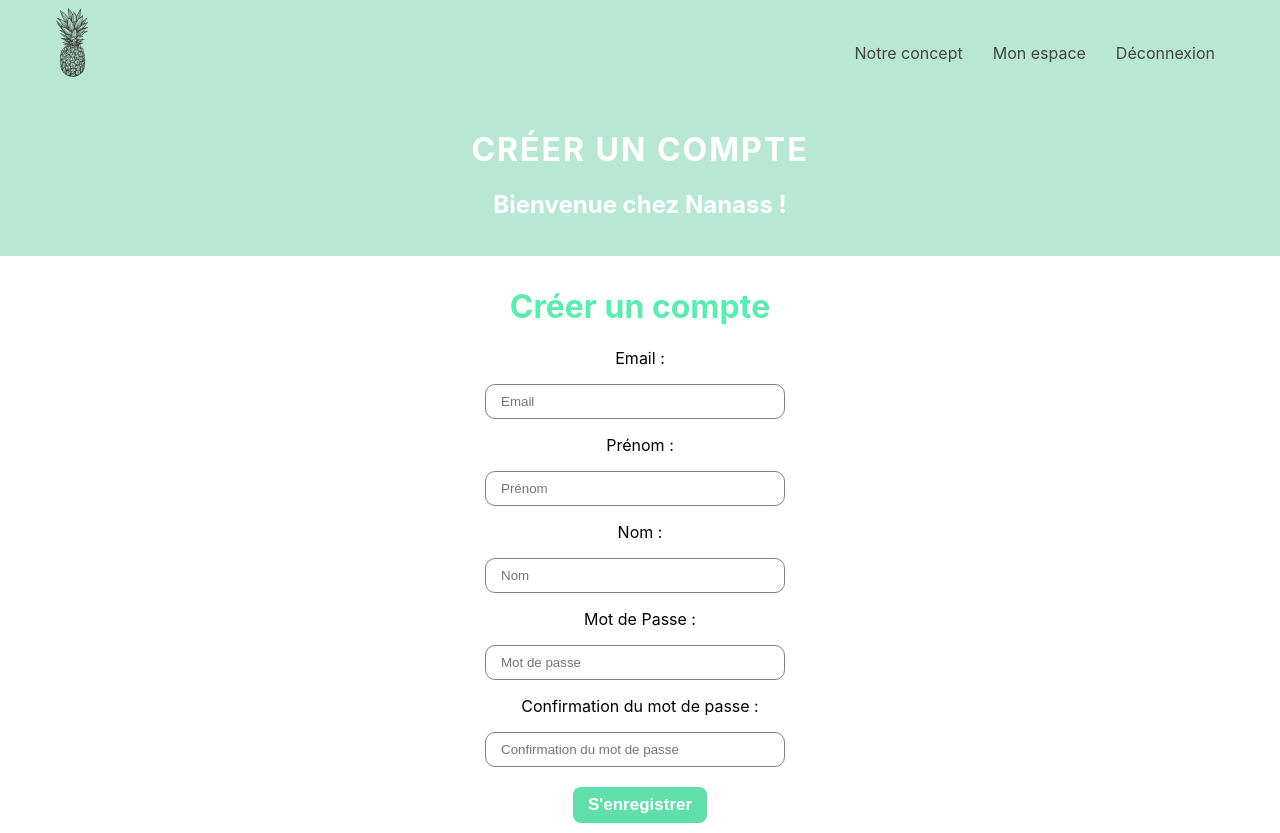
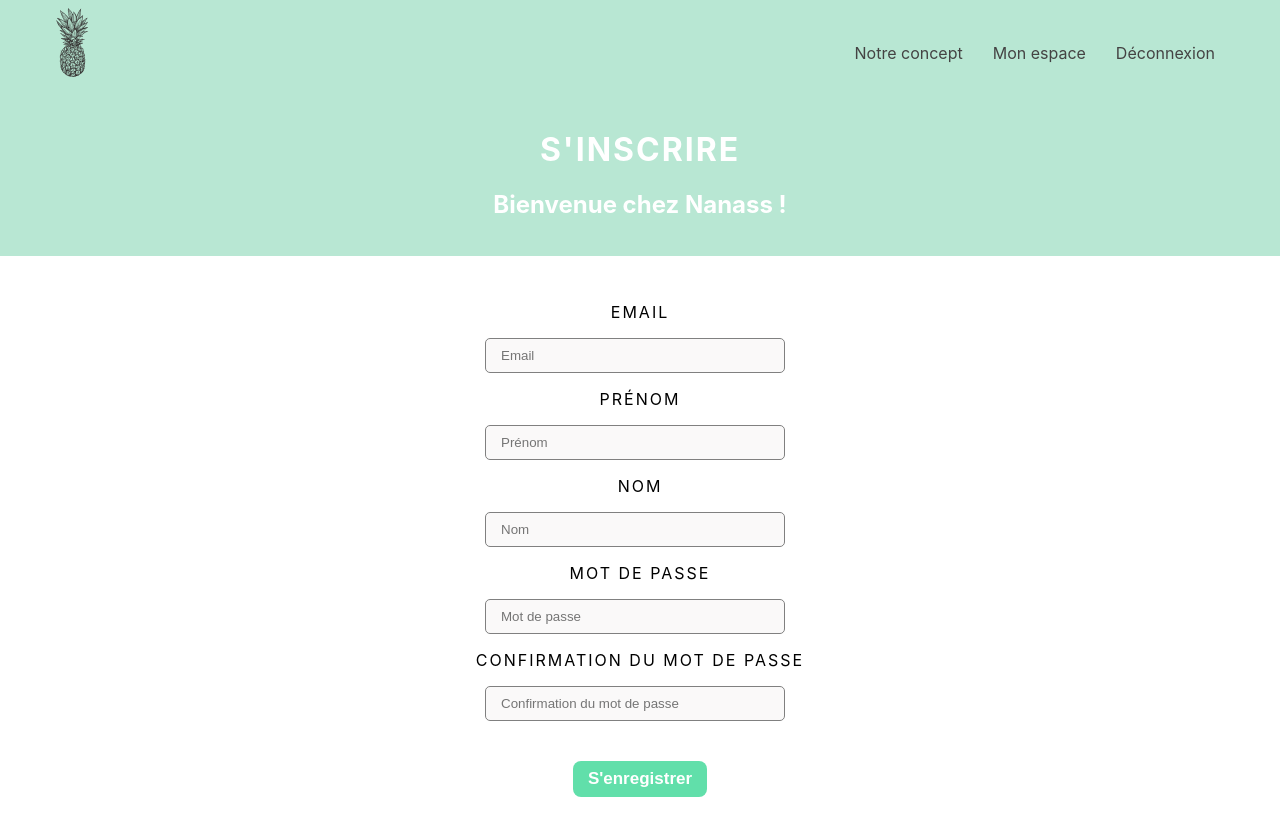
Before and after one commit to mariedx/Nanass, a Next.js app in the folder client/: page /registrations/signup in a window 1280 px wide. Built offline with nearby package versions, Linux system fonts and the light colour scheme.

Commit message:
adding layout and styling

```diff
--- a/client/src/components/FormSignup/formsignup.module.scss
+++ b/client/src/components/FormSignup/formsignup.module.scss
@@ -1,9 +1,5 @@
 .FormSignup {
   text-align: center;
-  padding: 10px;
+  padding: 30px;
   margin: auto;
 }
-
-.h1 {
-  color: #5DECB0;
-}
--- a/client/src/components/FormSignup/index.jsx
+++ b/client/src/components/FormSignup/index.jsx
@@ -32,9 +32,6 @@ const FormSignup = () => {
 
   return (
     <div className={styles.FormSignup}>
-      <div className={styles.h1}>
-        <h1>Créer un compte</h1>
-      </div>
       <Input
         title="Email"
         type="registration"
@@ -57,7 +54,7 @@ const FormSignup = () => {
         placeholder="Nom"
       />
       <Input
-        title="Mot de Passe"
+        title="Mot de passe"
         type="registration"
         handleChange={handlePassword}
         value={passwordValue}
@@ -71,6 +68,7 @@ const FormSignup = () => {
         placeholder="Confirmation du mot de passe"
       />
       <br />
+      <br />
       <Button
         title="S'enregistrer"
         type="primary"
--- a/client/src/components/Input/index.jsx
+++ b/client/src/components/Input/index.jsx
@@ -11,8 +11,10 @@ const Input = (props) => {
   } = props;
 
   return (
-    <div className="Input">
-      <p className="Input__title">{title} :</p>
+    <div className={styles.Input}>
+      <p className={styles.Input__title}>
+        {title}
+      </p>
       <input
         className={classnames({
           [styles.search]: type === 'search',
--- a/client/src/components/Input/input.module.scss
+++ b/client/src/components/Input/input.module.scss
@@ -8,10 +8,18 @@
 }
 
 .registration{
-  border-radius: 10px;
+  border-radius: 5px;
   margin-right: 10px;
   width: 300px;
   height: 35px;
   padding-left: 15px;
   border: 1px solid grey;
+  background-color: rgb(250, 249, 249);
+
 }
+
+
+.Input__title{
+  text-transform: uppercase;
+  letter-spacing: 2px;
+}
--- a/client/src/pages/registrations/signup.jsx
+++ b/client/src/pages/registrations/signup.jsx
@@ -3,7 +3,7 @@ import FormSignup from 'components/FormSignup';
 import Layout from 'components/Layout';
 
 const Signup = () => (
-  <Layout title="Créer un compte" subtitle="Bienvenue chez Nanass !">
+  <Layout title="S'inscrire" subtitle="Bienvenue chez Nanass !">
     <div className="Signup">
       <FormSignup />
     </div>
```
